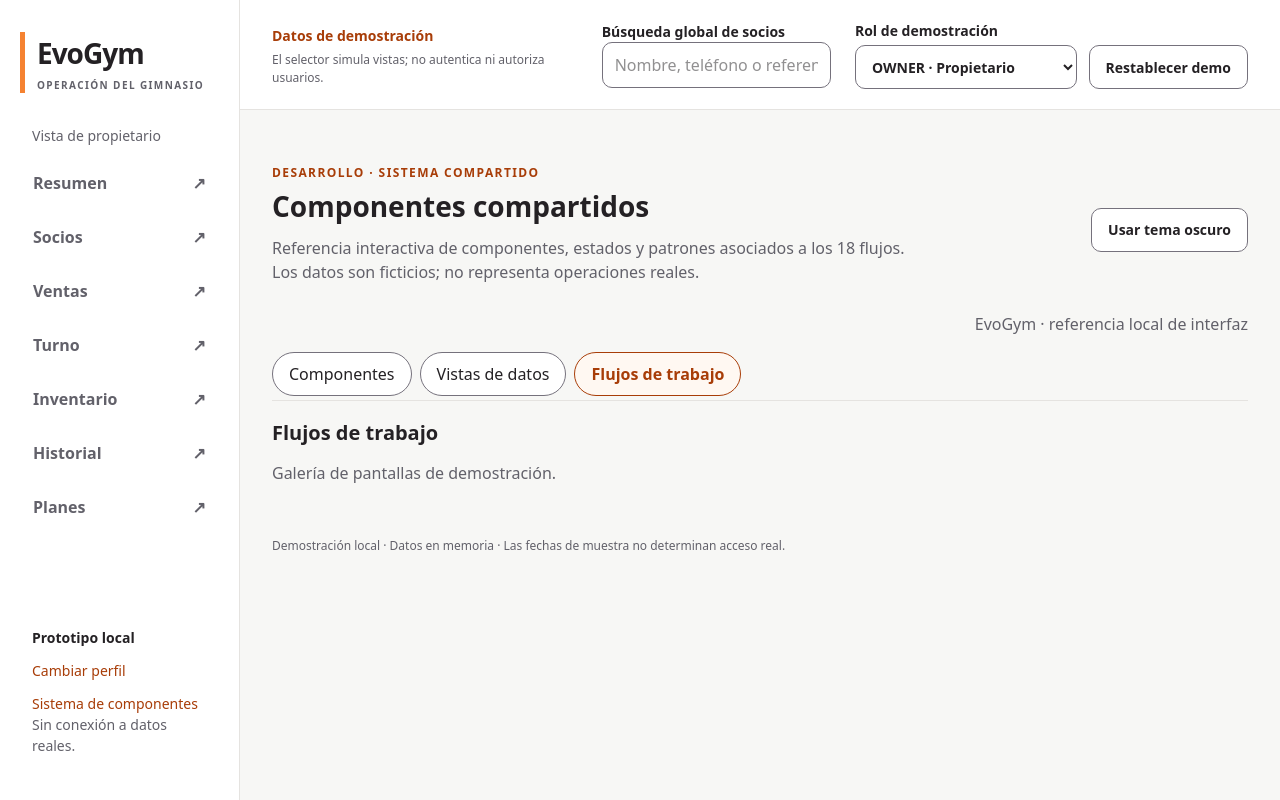
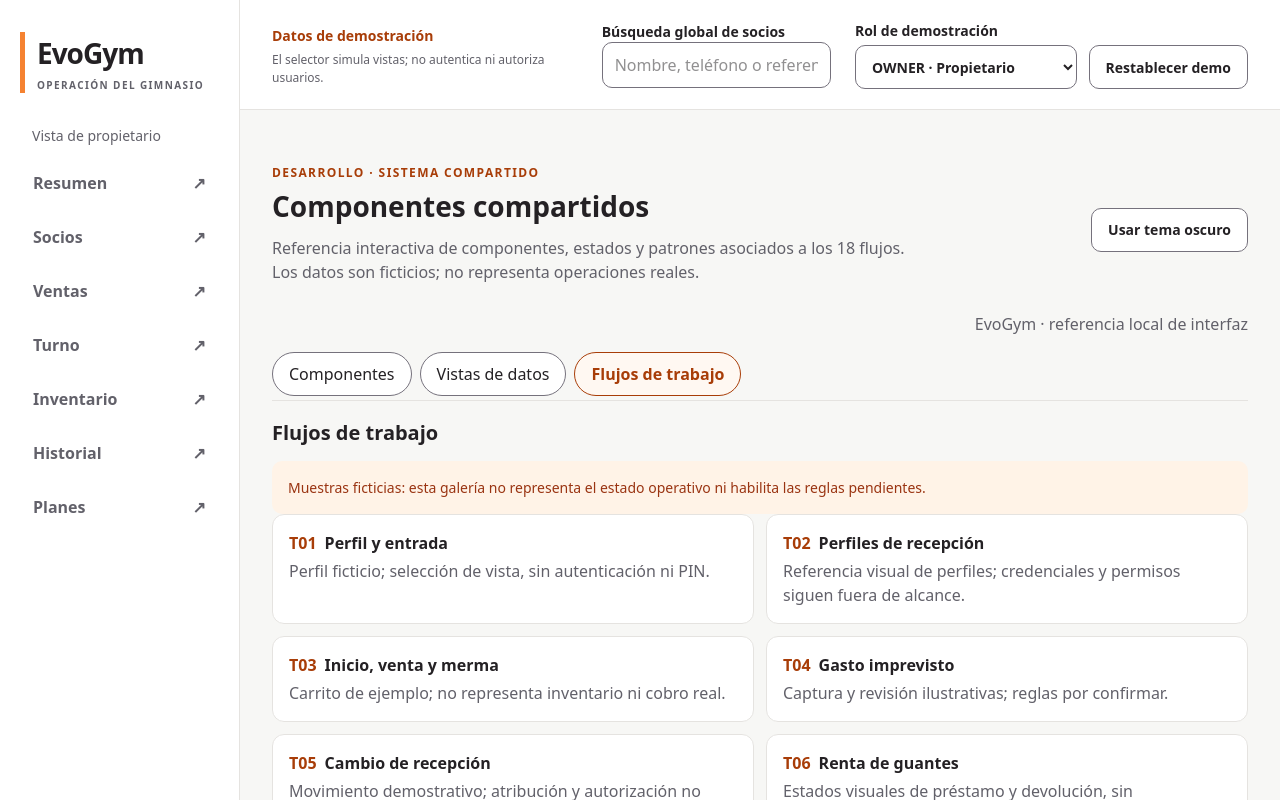
Before and after one commit to SirDaarick/EvoGym, a React (Vite) app: page /components in a window 1280 px wide. Both pictures are taken after a click on the tab "Flujos de trabajo". Shown: the top 800 px of the page. Built offline with nearby package versions, Linux system fonts and the light colour scheme.

Commit message:
feat(catalog): map planned workflow demos

```diff
--- a/odd/tasks/component-catalog.md
+++ b/odd/tasks/component-catalog.md
@@ -33,14 +33,14 @@ The project has a small shared UI foundation and a basic catalog, but the planne
 
 ## Tasks
 - [x] **TC01 — Build shared visual and motion foundation.** Added accessible arrow-key-operable catalog tabs, light/dark system and manual theme support, shared panel spotlight, active button feedback, route/tab arrival and reduced-motion safeguards. Added focused tab/theme tests. Route: delegated direct. RED: new catalog tests failed before implementation because the catalog had no tab roles; GREEN: focused catalog and app tests passed, 12 tests total; `npm run typecheck` passed. Source adaptation is local CSS/React behavior; no React Bits source was copied. Slice commit: `53027b7` (`feat(catalog): add accessible visual foundation`).
-- [x] **TC02 — Add representative accessible data views.** Added TanStack Table sorting with semantic headers, 4/12-week controls, TanStack Charts with EvoGym color tokens, fictional financial/stock data with exact-value alternatives, and existing attendance calendar with isolated fixtures. Route: delegated direct. RED: the added table/chart/attendance test failed because the data section had no sorting control; GREEN: focused catalog tests passed, 3 tests total, including sort state and selected period data; `npm run typecheck` passed. Dependency versions: `@tanstack/charts@1.1.0`, `@tanstack/react-table@8.21.3`; both MIT. Slice commit: pending.
-- [ ] **TC03 — Map domain composites to T01–T18 and close the catalog.** Add representative profile, sales/payment, operations, member, inventory, shift, alert, report, and product-analysis demonstrations using fixtures; preserve explicit unresolved-policy labels. Route: delegated direct. RED: coverage/mapping tests fail first. GREEN: full verification.
+- [x] **TC02 — Add representative accessible data views.** Added TanStack Table sorting with semantic headers, 4/12-week controls, TanStack Charts with EvoGym color tokens, fictional financial/stock data with exact-value alternatives, and existing attendance calendar with isolated fixtures. Route: delegated direct. RED: the added table/chart/attendance test failed because the data section had no sorting control; GREEN: focused catalog tests passed, 3 tests total, including sort state and selected period data; `npm run typecheck` passed. Dependency versions: `@tanstack/charts@1.1.0`, `@tanstack/react-table@8.21.3`; both MIT. Slice commit: `7f4771f` (`feat(catalog): add accessible data views`).
+- [x] **TC03 — Map domain composites to T01–T18 and close the catalog.** Added all 18 screen IDs as explicit fictional reference cards, with screen-specific no-policy-invention notes; shared component fiches document interactive states and accessibility contracts. Route: delegated direct. RED: mapping test failed before gallery implementation because the workflow tab did not label fictional samples or enumerate the screen IDs; GREEN: focused catalog tests passed, 4 tests total, and `npm run typecheck` passed. Full `npm test` and `npm run build` remain to be run for final verification. Slice commit: pending.
 
 ## Progress and evidence
 - Initial inspection: current branch `codex/reception-daily-operations`; pre-existing dirty/untracked work includes `Design.md`, `.atl/`, `Logo_Evo.png`, `odd/previews/`, `odd/tasks/frontend-v2.md`, and `odd/tasks/stitch-ui-prototype.md`. Preserve all of it.
 - Receipt-driven development status reported OFF (`clone_local`); ordinary repository policy applies. The subsequent status probe also emitted a Git-common-directory access-denied diagnostic; do not infer enabled review from that diagnostic.
 - Published dependency verification: TanStack Charts `@tanstack/charts@1.1.0` and TanStack Table `@tanstack/react-table@8.21.3` are stable published releases; install was permitted after sandbox DNS failure, and the lockfile records exact versions and package license metadata.
-- TC01 slice committed as `53027b7` (`feat(catalog): add accessible visual foundation`). TC02 implementation is complete in the working tree; T01–T18 gallery remains in progress. Record each slice commit and exact checks below as they close.
+- TC01 slice committed as `53027b7` (`feat(catalog): add accessible visual foundation`); TC02 slice committed as `7f4771f` (`feat(catalog): add accessible data views`). TC03 implementation is complete in the working tree. Full verification and final documentation update remain.
 
 ## Next step
-Continue TC03 workflow gallery. The user selected feature-branch chain (choice 1, 2026-10-10). Keep TC01 → TC02 → TC03 as reviewable local work-unit slices on the existing feature branch; PRs, push, and other remote operations are not authorized and will not be performed.
+Run the requested full verification commands, record outcomes and the TC03 slice commit, then synchronize the complete task document to Engram. The user selected feature-branch chain (choice 1, 2026-10-10). Keep TC01 → TC02 → TC03 as reviewable local work-unit slices on the existing feature branch; PRs, push, and other remote operations are not authorized and will not be performed.
--- a/src/features/catalog/ComponentCatalog.tsx
+++ b/src/features/catalog/ComponentCatalog.tsx
@@ -6,7 +6,7 @@ import type { AttendanceVisit } from '../../domain/models';
 import { AttendanceCalendar } from '../attendance/AttendanceCalendar';
 import { Badge, Button, EmptyState, Field, Notice, PageHeader, Panel, TableRegion } from '../../shared/ui';
 import { CatalogCharts } from './catalog-charts';
-import { demoMovements, demoStock } from './catalog-data';
+import { demoMovements, demoStock, workflowDemos } from './catalog-data';
 import type { DemoMovement } from './catalog-data';
 import { ThemeControl } from './feedback';
 
@@ -68,6 +68,13 @@ function DataViews() {
   </div>;
 }
 
+function WorkflowGallery() {
+  return <>
+    <Notice tone="warning">Muestras ficticias: esta galería no representa el estado operativo ni habilita las reglas pendientes.</Notice>
+    <ul className="catalog-flow-list" aria-label="Pantallas de referencia T01 a T18">{workflowDemos.map(item => <li key={item.id}><span className="catalog-screen-id">{item.id}</span><strong>{item.title}</strong><p className="muted">{item.summary}</p></li>)}</ul>
+  </>;
+}
+
 function ComponentFiches() {
   return <div className="bento-grid">
     <Panel><h2>Acciones y estados</h2><div className="flow"><Button>Acción principal</Button><Button variant="secondary">Acción secundaria</Button><Button disabled>Acción pendiente</Button></div>
@@ -106,7 +113,7 @@ export function ComponentCatalog() {
     <section id="catalog-panel" className="catalog-content" role="tabpanel" aria-labelledby={`catalog-tab-${activeIndex}`} tabIndex={0}>
       {activeTab === 'Componentes' && <ComponentFiches />}
       {activeTab === 'Vistas de datos' && <><h2>Vistas de datos</h2><p className="muted">Los gráficos respetan tokens de tema y reducen movimiento según las preferencias del sistema; cada tendencia tiene datos equivalentes fuera del SVG.</p><DataViews /></>}
-      {activeTab === 'Flujos de trabajo' && <><h2>Flujos de trabajo</h2><p className="muted">Galería de pantallas de demostración.</p></>}
+      {activeTab === 'Flujos de trabajo' && <><h2>Flujos de trabajo</h2><WorkflowGallery /></>}
     </section>
   </div>;
 }
--- a/src/features/catalog/catalog-data.ts
+++ b/src/features/catalog/catalog-data.ts
@@ -34,3 +34,24 @@ export const demoStock = [
   { id: 'P-02', product: 'Barra · muestra', opening: 12, received: 6, sold: 4, waste: 0, expected: 14 },
   { id: 'P-03', product: 'Guantes · muestra', opening: 16, received: 0, sold: 0, waste: 0, expected: 16 },
 ];
+
+export const workflowDemos = [
+  { id: 'T01', title: 'Perfil y entrada', summary: 'Perfil ficticio; selección de vista, sin autenticación ni PIN.' },
+  { id: 'T02', title: 'Perfiles de recepción', summary: 'Referencia visual de perfiles; credenciales y permisos siguen fuera de alcance.' },
+  { id: 'T03', title: 'Inicio, venta y merma', summary: 'Carrito de ejemplo; no representa inventario ni cobro real.' },
+  { id: 'T04', title: 'Gasto imprevisto', summary: 'Captura y revisión ilustrativas; reglas por confirmar.' },
+  { id: 'T05', title: 'Cambio de recepción', summary: 'Movimiento demostrativo; atribución y autorización no resueltas.' },
+  { id: 'T06', title: 'Renta de guantes', summary: 'Estados visuales de préstamo y devolución, sin disponibilidad real.' },
+  { id: 'T07', title: 'Porciones de suplemento', summary: 'Cantidad de muestra; unidad y conversión requieren validación.' },
+  { id: 'T08', title: 'Casilleros', summary: 'Asignación ilustrativa; vigencia y estado actual no calculados.' },
+  { id: 'T09', title: 'Búsqueda de socios', summary: 'Resultados ficticios, detalle y estado vacío de referencia.' },
+  { id: 'T10', title: 'Alta y visita', summary: 'Formulario de muestra; no crea registros ni acceso.' },
+  { id: 'T11', title: 'Perfil y asistencia', summary: 'Calendario reutilizado con visitas ilustrativas y duración desconocida.' },
+  { id: 'T12', title: 'Inventario y recepción', summary: 'Stock de muestra; conteo físico y discrepancia permanecen separados.' },
+  { id: 'T13', title: 'Actividad de turno', summary: 'Tabla de movimientos demostrativos, no una bitácora actual.' },
+  { id: 'T14', title: 'Corte y entrega', summary: 'Conteo visual; libreta obligatoria y Excel siguen siendo el maestro.' },
+  { id: 'T15', title: 'Estado y alertas', summary: 'Alertas de muestra; sin indicadores de negocio inventados.' },
+  { id: 'T16', title: 'Movimientos señalados', summary: 'Revisión ilustrativa; no se agrega borrar ni revertir.' },
+  { id: 'T17', title: 'Reportes de gastos', summary: 'Rango y exportación visual; cifras no confirmadas.' },
+  { id: 'T18', title: 'Productos y análisis', summary: 'Comparaciones de tendencia artificial; no son reporte operativo.' },
+];
```
Also changed, not shown: 1 other file (tests, documents, lock files or other folders).
